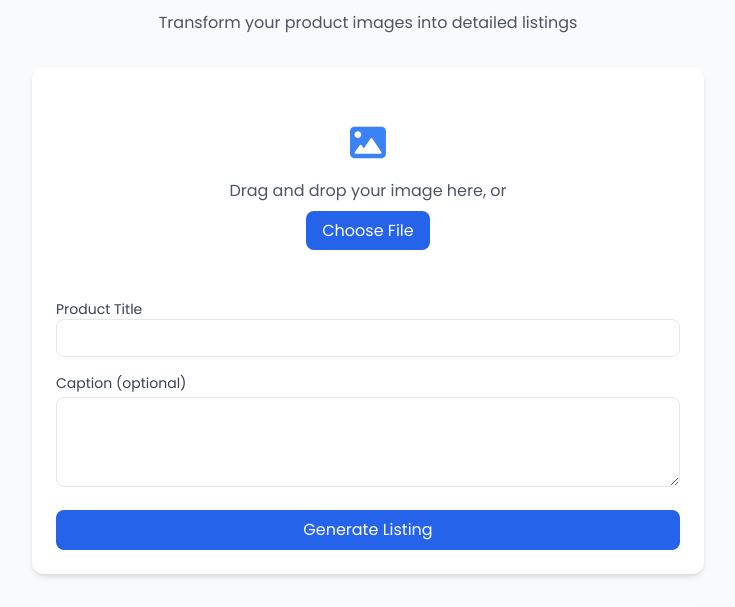
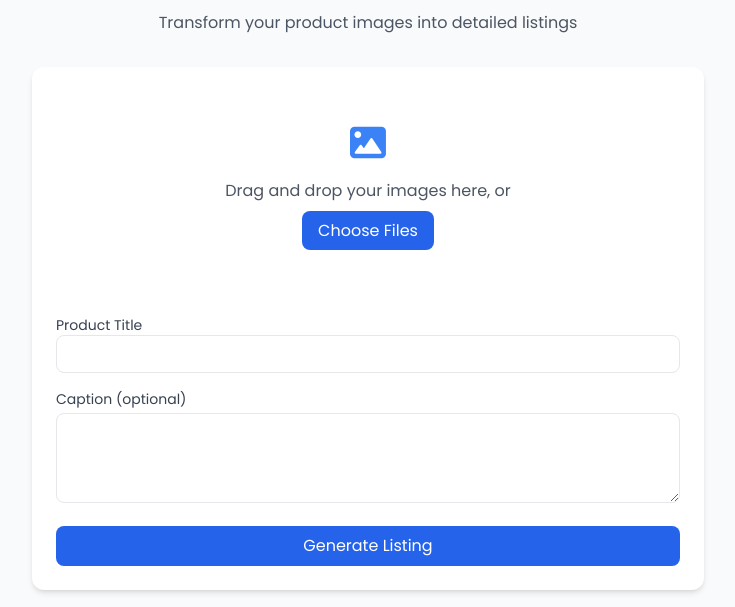
Before and after one commit to velazquezenrique/SocioSell, a Python web app: template templates/index.html in a window 1280 px wide. Shown: the part 177-784 px from the top of the page, without its empty margins (272-1007 px from the left). Run offline with Jinja, Linux system fonts and the light colour scheme; the template is opened without the code that fills it, so the values that code supplies are empty; some libraries are stand-ins or nearby versions.

Commit message:
Added support for multiple file upload

```diff
--- a/templates/index.html
+++ b/templates/index.html
@@ -403,12 +403,13 @@ footer {
                 <div id="uploadPrompt">
                   <i class="fas fa-image text-4xl text-blue-500 mb-4"></i>
                   <p class="text-gray-600 mb-4">
-                    Drag and drop your image here, or
+                    Drag and drop your images here, or
                   </p>
                   <label
-                    class="bg-blue-600 text-white px-4 py-2 rounded-lg cursor-pointer hover:bg-blue-700" style="color: white;"
+                    class="bg-blue-600 text-white px-4 py-2 rounded-lg cursor-pointer hover:bg-blue-700"
+                    style="color: white;"
                   >
-                    Choose File
+                    Choose Files
                     <input
                       type="file"
                       class="hidden"
@@ -418,39 +419,24 @@ footer {
                     />
                   </label>
                 </div>
-                <div class="relative bg-black/5 bg-opacity-10">
-                  <img id="previewImage" class="hidden max-h-48 mx-auto" />
-                  <i
-                    class="fa-solid fa-circle-xmark text-red-400 hover:text-red-600 absolute top-2 right-2 hidden"
-                    id="removeButton"
-                    onclick="removeFile()"
-                  ></i>
-                </div>
+                <div id="previewContainer" class="mt-4 w-full flex flex-wrap gap-3"></div>
               </div>
 
               <div class="space-y-4">
                 <div>
-                  <label class="block text-sm font-medium text-gray-700 mb-1"
-                    >Product Title
-                  <input
-                    type="text"
-                    id="productTitle"
-                    class="w-full px-4 py-2 border rounded-lg focus:ring-2 focus:ring-blue-500"
-                  />
+                  <label class="block text-sm font-medium text-gray-700 mb-1">
+                    Product Title
+                    <input
+                      type="text"
+                      id="productTitle"
+                      class="w-full px-4 py-2 border rounded-lg focus:ring-2 focus:ring-blue-500"
+                    />
                   </label>
                 </div>
-                <div class="relative">
-                  <img id="previewImage" class="hidden max-h-48 mx-auto" />
-                  <i
-                    class="fa-solid fa-circle-xmark text-red-400 hover:text-red-600 absolute top-2 right-2 hidden"
-                    id="removeButton"
-                    onclick="removeFile()"
-                  ></i>
-                </div>
                 <div>
-                  <label class="block text-sm font-medium text-gray-700 mb-1"
-                    >Caption (optional)</label
-                  >
+                  <label class="block text-sm font-medium text-gray-700 mb-1">
+                    Caption (optional)
+                  </label>
                   <textarea
                     id="caption"
                     class="w-full px-4 py-2 border rounded-lg focus:ring-2 focus:ring-blue-500"
@@ -466,7 +452,7 @@ footer {
                 </button>
               </div>
             </div>
-
+            <!-- ---------------- -->
             <!-- New Upload Form for AI Analysis -->
             <div class="max-w-2xl mx-auto bg-white rounded-xl shadow-md p-6">
               <h1 class="text-2xl font-bold mb-4">Upload Image for AI Product Analysis</h1>
@@ -803,7 +789,7 @@ footer {
               contributorSearchInput: document.getElementById('search-input'),
               statsContainer: document.getElementById('stats-container'),
               filterButtons: document.getElementById('filter-buttons'),
-              contributorsContainer: document.getElementById('contributors-container')
+              contributorsContainer: document.getElementById('contributors-container'),
           };
 
           elements.fileInput?.addEventListener("change", handleFileSelect);
@@ -1368,17 +1354,71 @@ footer {
     };
 }
 
-      document
-        .getElementById("fileInput")
-        .addEventListener("change", handleFileSelect);
+      let uploadedFiles = [];
 
       function handleFileSelect(e) {
-        const file = e.target.files[0]; // Get the first file
-        if (file) {
-          displayPreview(file);
+        const files = Array.from(e.target.files);
+
+        if (uploadedFiles.length + files.length > 5) {
+          alert("You can upload up to 5 files only.");
+          return;
+        }
+
+        files.forEach((file) => {
+          uploadedFiles.push(file); // Add to array
+        });
+
+        displayPreview(); // Re-render preview to maintain order
+      }
+
+      function displayPreview() {
+        previewContainer.innerHTML = ""; // Clear existing previews
+
+        uploadedFiles.forEach((file, newIndex) => { // Use fresh indexes
+          const reader = new FileReader();
+          reader.onload = (e) => {
+            const previewDiv = document.createElement("div");
+            previewDiv.className = `relative mb-2 ${
+              newIndex === 0 ? "max-h-[500px] w-full" : "min-h-16 w-[23%] inline-block max-sm:w-[21%] max-sm:max-h-16"
+            }`;
+            previewDiv.innerHTML = `
+              <img src="${e.target.result}" class="h-full w-full object-cover rounded-lg ${newIndex !== 0 ? "max-h-20" : "max-h-full"}" />
+              <i class="fa-solid fa-circle-xmark text-red-400 hover:text-red-600 absolute top-1 right-1 cursor-pointer"
+                onclick="removeFile(${newIndex})"></i>
+            `;
+            previewContainer.appendChild(previewDiv);
+            updateUploadButton();
+          };
+          reader.readAsDataURL(file);
+        });
+
+        if (uploadedFiles.length === 0) {
+          document.getElementById("uploadPrompt").classList.remove("hidden");
         } else {
-          console.error("No file selected or file is invalid");
+          document.getElementById("uploadPrompt").classList.add("hidden");
         }
+      }
+
+      function updateUploadButton() {
+        // Remove existing upload button
+        const existingButton = document.getElementById("uploadButton");
+        if (existingButton) existingButton.remove();
+
+        if (uploadedFiles.length < 5) {
+          const buttonDiv = document.createElement("div");
+          buttonDiv.id = "uploadButton";
+          buttonDiv.className =
+            "max-sm:h-16 h-20 mb-2 w-[23%] inline-block rounded-lg relative border-[3px] border-dashed border-blue-600 flex justify-center items-center cursor-pointer";
+          buttonDiv.innerHTML = `
+            <button onclick="document.getElementById('fileInput').click()" class="h-full w-full text-blue-600 text-xl ">+</button>
+          `;
+          previewContainer.appendChild(buttonDiv);
+        }
+      }
+
+      function removeFile(index) {
+        uploadedFiles.splice(index, 1); // Remove the file at the given index
+        displayPreview(); // Re-render previews with updated indexes
       }
 
       function handleVideoSelect(e) {
@@ -1395,7 +1435,11 @@ footer {
         e.preventDefault();
         e.currentTarget.classList.remove("border-blue-600");
         const file = e.dataTransfer.files[0];
-        if (file) displayPreview(file);
+        console.log(file)
+        if (file) {
+          uploadedFiles.push(file)
+          displayPreview();
+        }
       }
 
       function handleVideoDrop(e) {
@@ -1403,23 +1447,6 @@ footer {
         e.currentTarget.classList.remove("border-blue-600");
         const file = e.dataTransfer.files[0];
         if (file) displayVideoPreview(file);
-      }
-
-      function displayPreview(file) {
-        if (!file || !(file instanceof Blob)) {
-          console.error("Invalid file object:", file);
-          return;
-        }
-
-        const reader = new FileReader();
-        reader.onload = function (e) {
-          const preview = document.getElementById("previewImage");
-          preview.src = e.target.result;
-          preview.classList.remove("hidden");
-          document.getElementById("uploadPrompt").classList.add("hidden");
-          document.getElementById("removeButton").classList.remove("hidden");
-        };
-        reader.readAsDataURL(file);
       }
 
       function displayVideoPreview(file) {
@@ -1429,14 +1456,6 @@ footer {
         preview.classList.remove("hidden");
         document.getElementById("videoUploadPrompt").classList.add("hidden");
         document.getElementById("removeVideoButton").classList.remove("hidden");
-      }
-
-      function removeFile() {
-        document.getElementById("fileInput").value = "";
-        document.getElementById("previewImage").src = "";
-        document.getElementById("previewImage").classList.add("hidden");
-        document.getElementById("removeButton").classList.add("hidden");
-        document.getElementById("uploadPrompt").classList.remove("hidden");
       }
 
       function removeVideoFile() {
```
